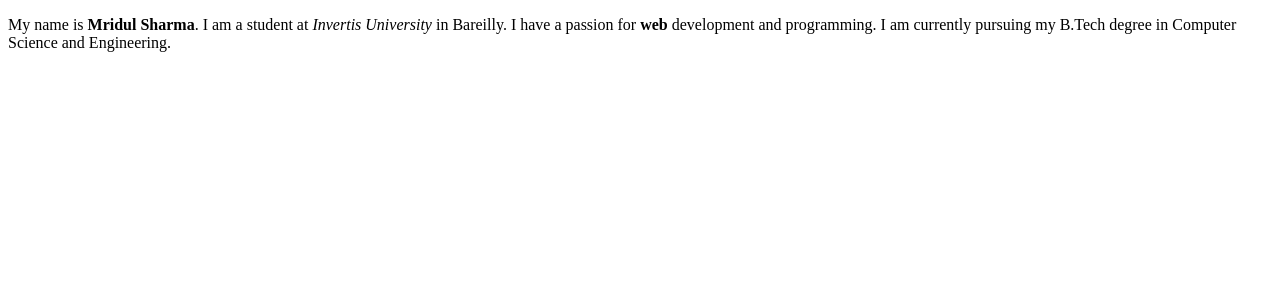
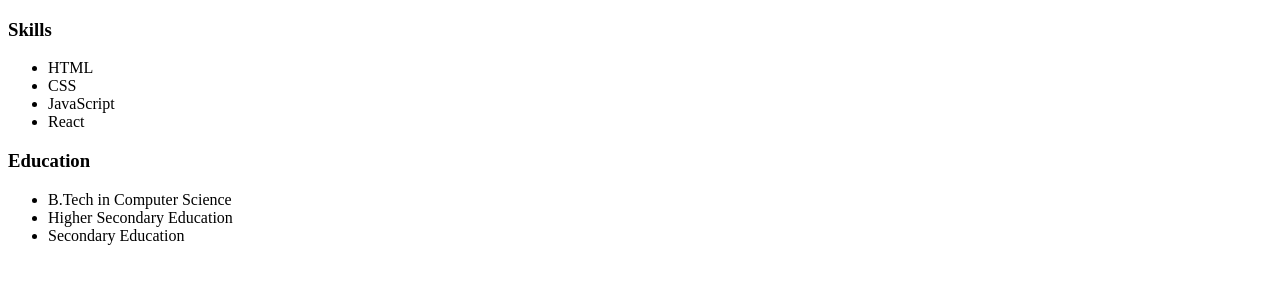
Before and after one commit to sharmamridul4462/Assignmet-Mern, a plain HTML site: page week1/index.html in a window 1280 px wide. Drawn offline with Linux system fonts and the light colour scheme.

Commit message:
Skils and educations

```diff
--- a/week1/index.html
+++ b/week1/index.html
@@ -6,7 +6,22 @@
     <title>Document</title>
 </head>
 <body>
-    <p>My name is <strong>Mridul Sharma</strong>. I am a student at <em>Invertis University</em> in Bareilly. I have a passion for <strong>web</strong> development and programming.
-    I am currently pursuing my B.Tech degree in Computer Science and Engineering.</p>
+    <div class="container" id="skills">
+        <h3>Skills</h3>
+        <ul>
+            <li>HTML</li>
+            <li>CSS</li>
+            <li>JavaScript</li>
+            <li>React</li>
+        </ul>
+    </div>
+    <div class="container" id="educations">
+        <h3>Education</h3>
+        <ul>
+            <li>B.Tech in Computer Science</li>
+            <li>Higher Secondary Education</li>
+            <li>Secondary Education</li>
+        </ul>
+    </div>
 </body>
 </html>
```
